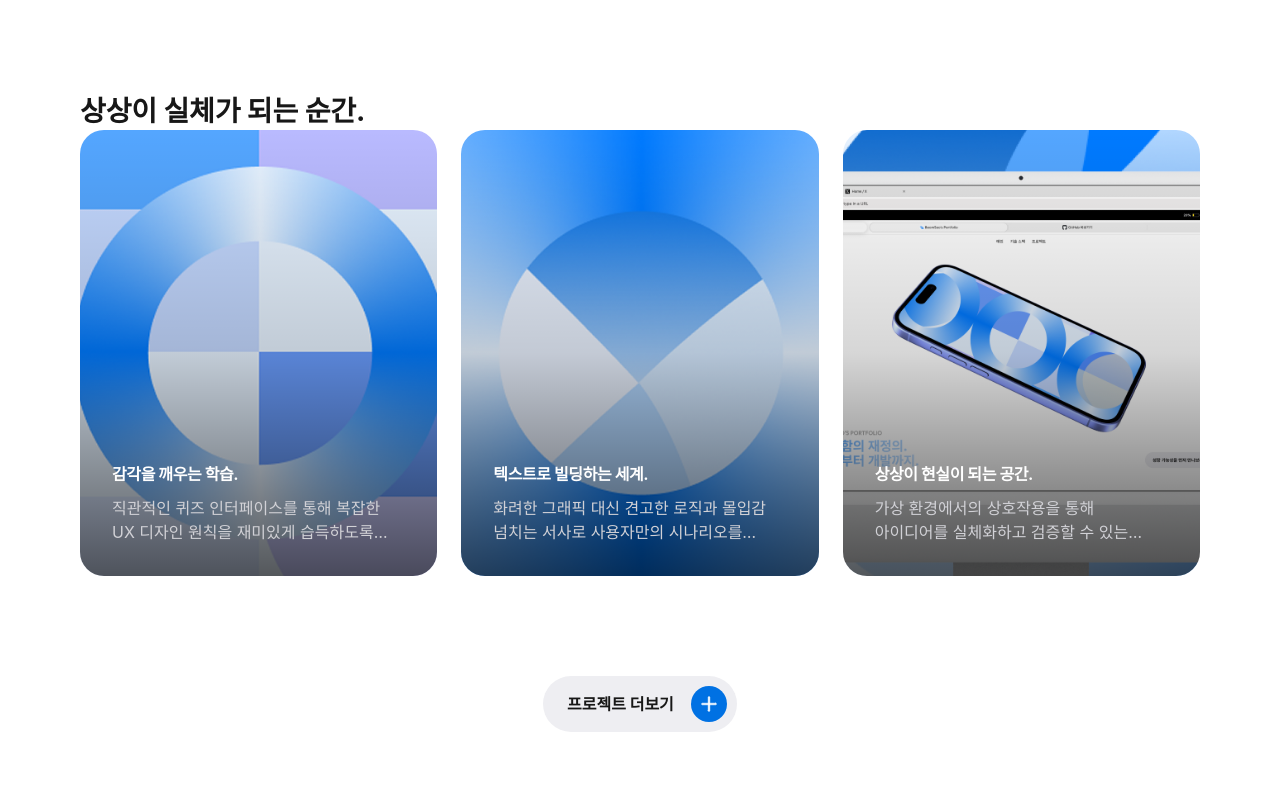
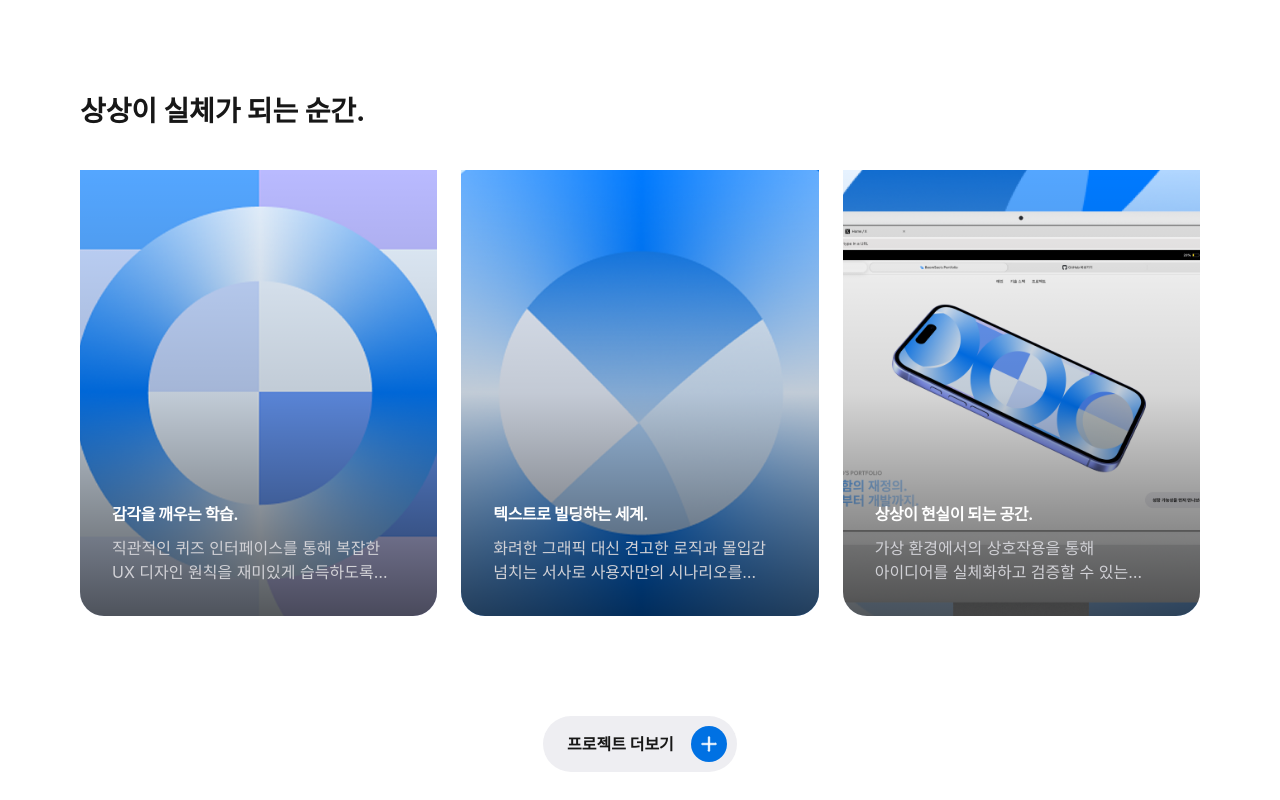
Before and after one commit to BS-Stack-Lab/portfolio-site-2026, a Next.js app: page / in a window 1280 px wide. Shown: the part 7236-8036 px from the top of the page. Built offline with nearby package versions, Linux system fonts and the light colour scheme; a web font is replaced by a local one.

Commit message:
adkfjalksdfj

```diff
--- a/components/Projects.tsx
+++ b/components/Projects.tsx
@@ -85,7 +85,7 @@ function ProjectCard({ project }: { project: typeof PROJECTS_DATA[0] }) {
   const imageUrl = `${PROJECT_IMAGE_PATH}${project.fileName}${IMAGE_EXT}`;
 
   return (
-    <div className="relative w-[240px] xl:w-full md:w-[480px] rounded-[24px] overflow-hidden group transition-all duration-300">
+    <div className="relative w-[240px] xl:w-full md:w-[480px] xl:pt-[40px] md:pt-[40px] pt-[24px] rounded-[24px] overflow-hidden group transition-all duration-300">
       <div className="relative w-full aspect-[4/5]">
         <img
           src={imageUrl}
```
